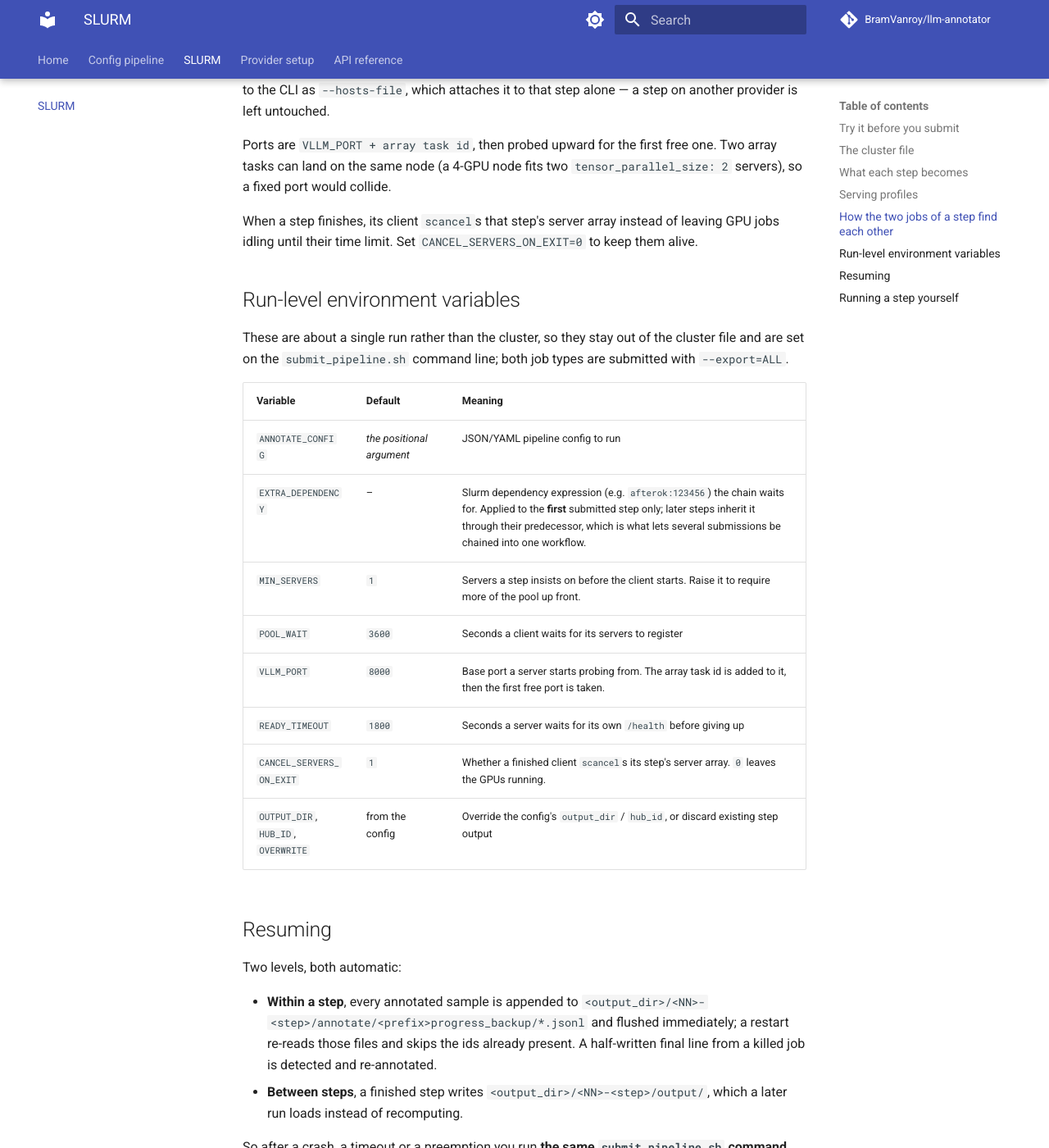
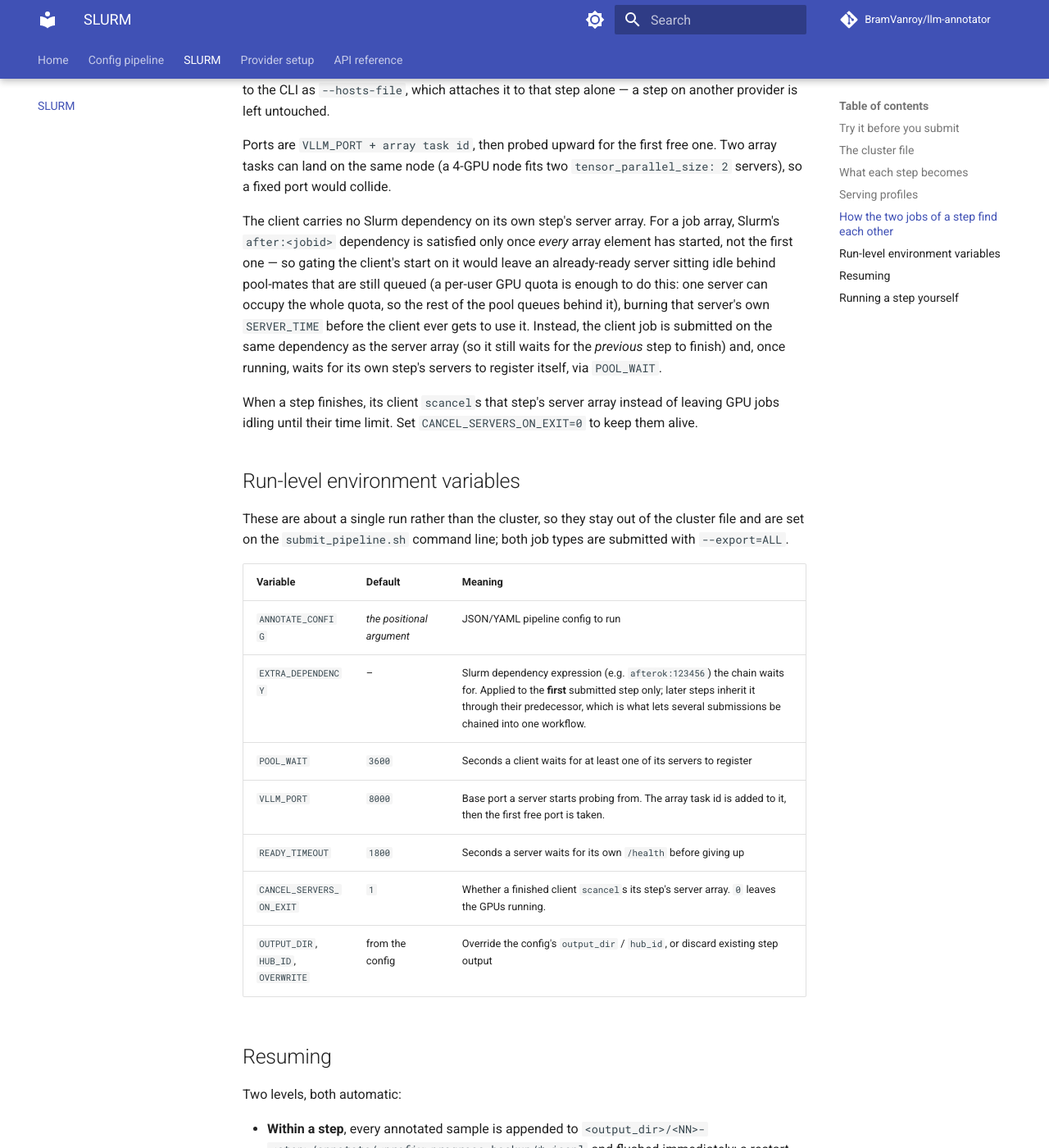
Before and after one commit to BramVanroy/llm-annotator, an MkDocs documentation site: the page built from docs/slurm.md, in a window 1280 px wide and 1400 px high, scrolled down 4355 px. Shown: the whole window at 82% size. Built offline with MkDocs 1.6.1 and Material for MkDocs 9.7.7, drawn with Linux system fonts in a browser that asks for light colours; comment, search, counter and statistics services are not loaded; the version menu is left out.

Commit message:
fix slurm: remove min_servers, clarify pool_wait interaction

```diff
--- a/slurm/README.md
+++ b/slurm/README.md
@@ -184,6 +184,18 @@ Ports are `VLLM_PORT + array task id`, then probed upward for the first free one
 Two array tasks can land on the same node (a 4-GPU node fits two
 `tensor_parallel_size: 2` servers), so a fixed port would collide.
 
+The client carries no Slurm dependency on its own step's server array. For a
+job array, Slurm's `after:<jobid>` dependency is satisfied only once *every*
+array element has started, not the first one — so gating the client's start
+on it would leave an already-ready server sitting idle behind pool-mates that
+are still queued (a per-user GPU quota is enough to do this: one server can
+occupy the whole quota, so the rest of the pool queues behind it), burning
+that server's own `SERVER_TIME` before the client ever gets to use it.
+Instead, the client job is submitted on the same dependency as the server
+array (so it still waits for the *previous* step to finish) and, once
+running, waits for its own step's servers to register itself, via
+`POOL_WAIT`.
+
 When a step finishes, its client `scancel`s that step's server array instead of
 leaving GPU jobs idling until their time limit. Set `CANCEL_SERVERS_ON_EXIT=0`
 to keep them alive.
@@ -198,8 +210,7 @@ are submitted with `--export=ALL`.
 | --- | --- | --- |
 | `ANNOTATE_CONFIG` | *the positional argument* | JSON/YAML pipeline config to run |
 | `EXTRA_DEPENDENCY` | – | Slurm dependency expression (e.g. `afterok:123456`) the chain waits for. Applied to the **first** submitted step only; later steps inherit it through their predecessor, which is what lets several submissions be chained into one workflow. |
-| `MIN_SERVERS` | `1` | Servers a step insists on before the client starts. Raise it to require more of the pool up front. |
-| `POOL_WAIT` | `3600` | Seconds a client waits for its servers to register |
+| `POOL_WAIT` | `3600` | Seconds a client waits for at least one of its servers to register |
 | `VLLM_PORT` | `8000` | Base port a server starts probing from. The array task id is added to it, then the first free port is taken. |
 | `READY_TIMEOUT` | `1800` | Seconds a server waits for its own `/health` before giving up |
 | `CANCEL_SERVERS_ON_EXIT` | `1` | Whether a finished client `scancel`s its step's server array. `0` leaves the GPUs running. |
```
Also changed, not shown: 3 other files.
